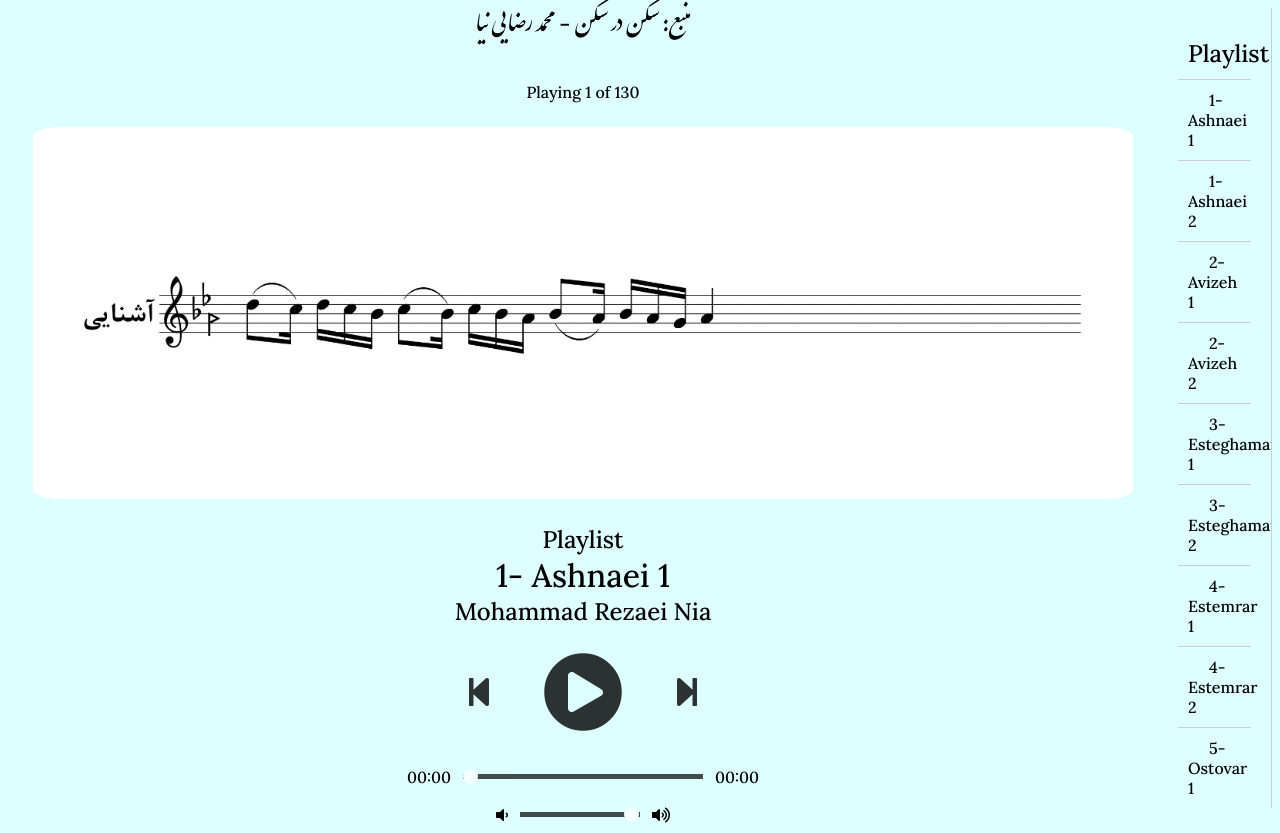
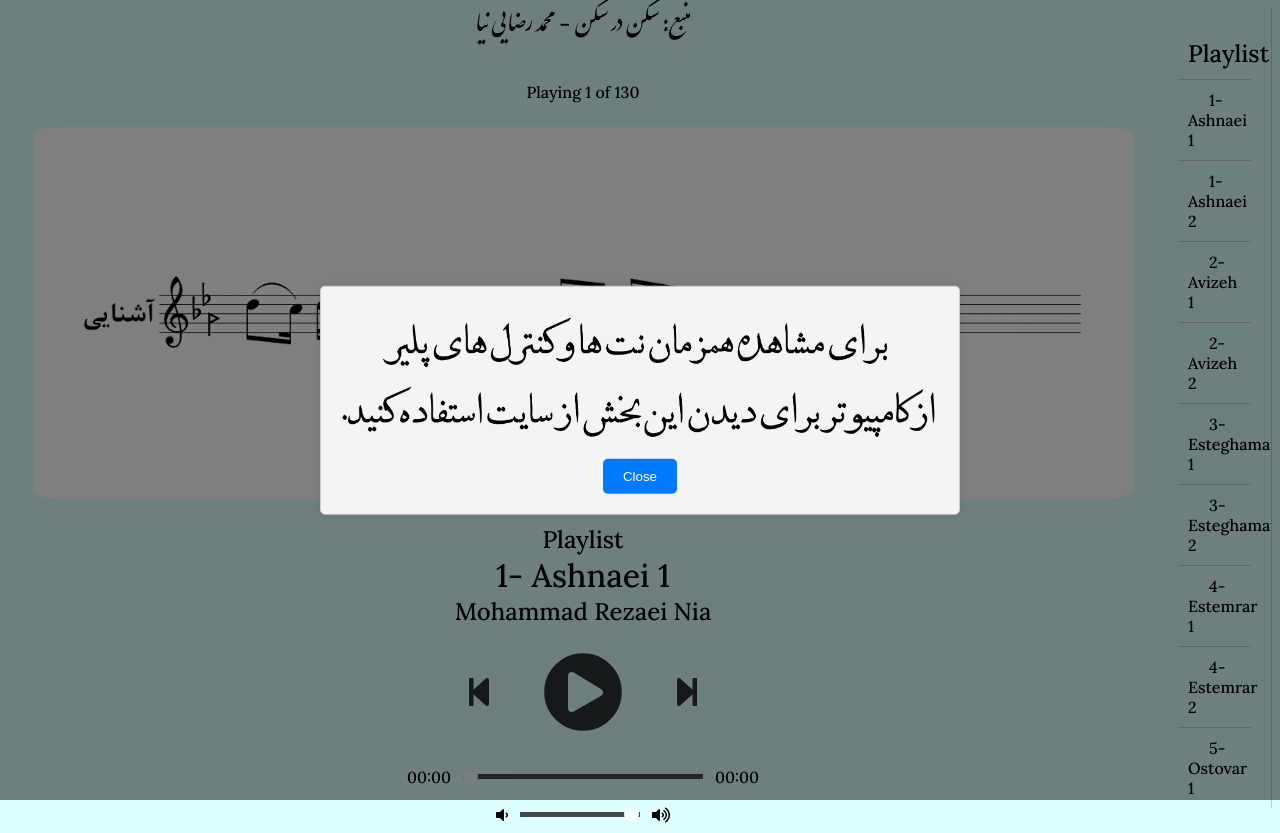
Before and after one commit to AhmadrezaBaghaie/BedahehNavazi, a plain HTML site: page index.html in a window 1280 px wide. Drawn offline with Linux system fonts and the light colour scheme.

Commit message:
added intro message

```diff
--- a/index.html
+++ b/index.html
@@ -22,6 +22,13 @@
   gtag('config', 'G-LD2CEX4GGQ');
 </script>
 <body>
+
+  <div id="popup">
+    <div id="message">
+        <img src="message.png" alt="Message Image">
+        <button id="close-btn">Close</button>
+    </div>
+</div>
 
   <div class="container">
 
--- a/main.js
+++ b/main.js
@@ -1091,3 +1091,14 @@ function seekUpdate() {
     total_duration.textContent = durationMinutes + ":" + durationSeconds;
   }
 }
+
+document.addEventListener("DOMContentLoaded", function() {
+  var popup = document.getElementById("popup");
+  var closeButton = document.getElementById("close-btn");
+
+  closeButton.addEventListener("click", function() {
+      popup.style.display = "none";
+  });
+
+  popup.style.display = "block";
+});
--- a/style.css
+++ b/style.css
@@ -238,3 +238,44 @@ body {
     display: none; /* Hide the scrollbar for WebKit */
   }
 }
+
+
+#popup {
+  display: none;
+  position: fixed;
+  top: 0;
+  left: 0;
+  width: 100%;
+  height: 100%;
+  background-color: rgba(0, 0, 0, 0.5);
+  z-index: 9999;
+}
+
+#message {
+  position: absolute;
+  top: 50%;
+  left: 50%;
+  transform: translate(-50%, -50%);
+  background-color: #f4f4f4;
+  padding: 20px;
+  border: 1px solid #ccc;
+  border-radius: 5px;
+  box-shadow: 0 0 10px rgba(0, 0, 0, 0.1);
+  text-align: center;
+}
+
+#message img {
+  max-width: 100%;
+  max-height: 90vh;
+  display: block;
+  margin: 0 auto;
+}
+
+#close-btn {
+  background-color: #007bff;
+  color: #fff;
+  border: none;
+  padding: 10px 20px;
+  border-radius: 5px;
+  cursor: pointer;
+}
```
Also changed, not shown: message.png (added).
